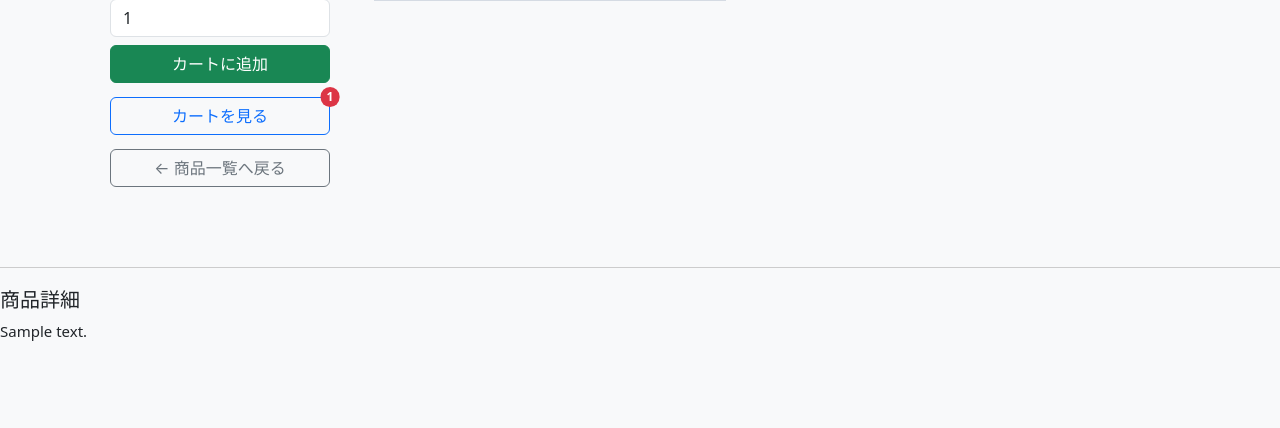
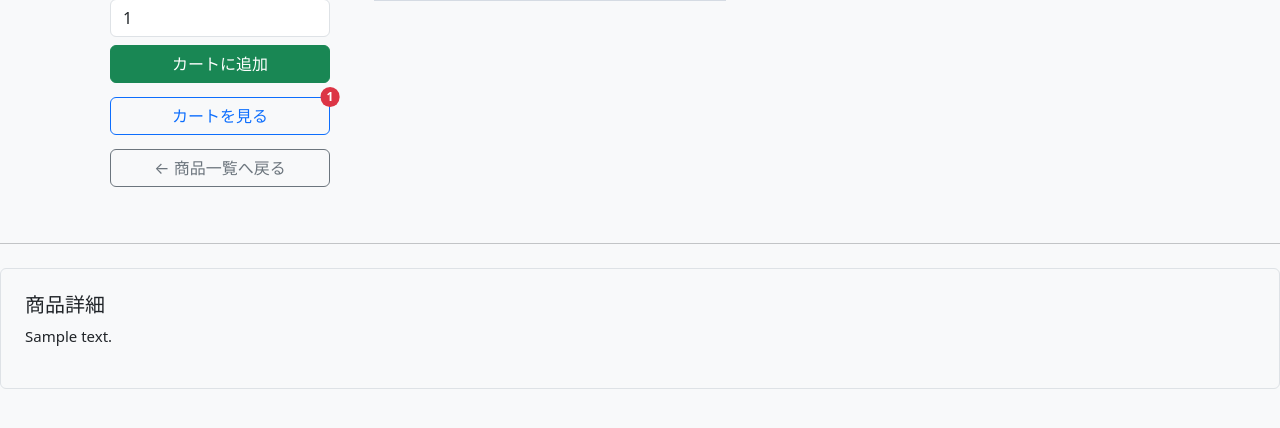
Before and after one commit to Tos0301/experiment-site, a Flask app: template templates/product.html in a window 1280 px wide. Shown: the part 303-731 px from the top of the page. Run offline with Flask 3, Linux system fonts and the light colour scheme; the template is opened without the code that fills it: most values are stand-ins (such as "Sample title", 1, 10 or a date in 2020); grey boxes marked "Sample" are stand-in pictures.

```diff
--- a/data/products.csv
+++ b/data/products.csv
@@ -1,5 +1,5 @@
 id,name,price,image,detail
-001,TAMAKI ヒナタマグカップ 350ml,660,mag_a.jpg,丸利玉樹利喜蔵商店（まるりたまきりきぞうしょうてん)1940年創業。丸利玉樹利喜蔵商店は岐阜県土岐市に拠点を置く、テーブルウェアのプロデュースカンパニーです。日常生活に溶け込むデイリーウェアブランドのTAMAKI、全米で人気を博したアメリカンデイリーウェアのMIKASA、熟練の職人が手掛けるハイセンスな和食器ブランドのRikizoなど、多彩なブランドで国内及び世界中の食卓へ、デイリーウェアの魅力を伝えています。
+001,TAMAKI ヒナタマグカップ 350ml,660,mag_a.jpg,丸利玉樹利喜蔵商店（まるりたまきりきぞうしょうてん)\1940年創業。丸利玉樹利喜蔵商店は岐阜県土岐市に拠点を置く、テーブルウェアのプロデュースカンパニーです。日常生活に溶け込むデイリーウェアブランドのTAMAKI、全米で人気を博したアメリカンデイリーウェアのMIKASA、熟練の職人が手掛けるハイセンスな和食器ブランドのRikizoなど、多彩なブランドで国内及び世界中の食卓へ、デイリーウェアの魅力を伝えています。
 002,TAMAKI マグカップ マム ベージュ 310ml,957,mag_b.jpg
 003,cores マグカップ ホワイト 320ml,2202,mag_c.jpg
 004,たたら 美濃焼 マグカップ グレー 300ml,1216,mag_d.jpg
--- a/templates/product.html
+++ b/templates/product.html
@@ -108,15 +108,12 @@
 </div>
 
 {% if product.detail %}
-<div class="product-detail-section">
-    <h5>商品詳細</h5>
-    <p style="white-space: pre-line;">{{ product.detail }}</p>
-</div>
+    <hr>
+    <div class="product-detail-section px-4 py-4 bg-light border rounded mt-4">
+        <h5>商品詳細</h5>
+        <p style="white-space: pre-line;">{{ product.detail }}</p>
+    </div>
 {% endif %}
-<div>
-
-
-</div>
 
 <script>
 function fetchCartCountAndUpdateBadge() {
```
